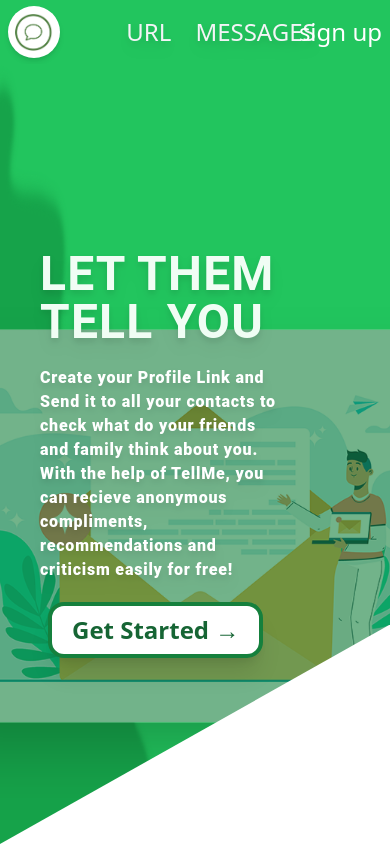
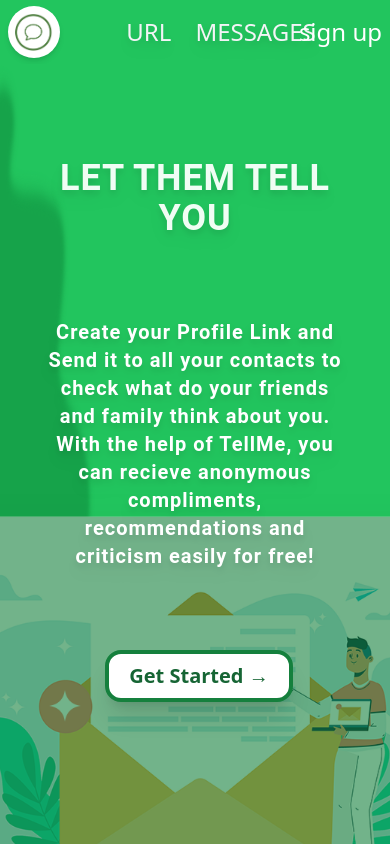
Before and after one commit to abdo-355/tell_me, a React (Create React App) app in the folder client/: page / in a window 390 px wide. Built offline with nearby package versions, Linux system fonts and the light colour scheme.

Commit message:
make the home page responsive

```diff
--- a/client/src/components/Header/HeaderImage.tsx
+++ b/client/src/components/Header/HeaderImage.tsx
@@ -4,11 +4,11 @@
   return (
     <>
       <img
-        className="flex-1 hidden z-10 md:w-3/5 md:block lg:w-3/6 aspect-auto rounded-3xl shadow-2xl mr-10"
+        className="tall:absolute tall:bottom-[2%] tall:right-5 md:bottom-0 flex-1 hidden z-10 md:w-3/5 tall:w-4/5 md:block lg:w-3/6 aspect-auto rounded-3xl shadow-2xl mr-5"
         src={Image}
         alt="a guy checking messages"
       />
-      <div className="block absolute right-0 md:hidden w-full rounded-3xl shadow-2xl overflow-hidden sm:-mr-20 -mb-36 scale-y-150 sm:-scale-x-100 sm:scale-y-100 -scale-x-150">
+      <div className="block absolute right-0 bottom-0 sm:bottom-auto md:hidden w-full rounded-3xl shadow-2xl overflow-hidden sm:-mr-20 mb-0 sm:-mb-36 scale-y-150 sm:-scale-x-100 sm:scale-y-100 -scale-x-150">
         <img src={Image} alt="a guy checking messages" />
         <div className="absolute inset-0 bg-green-700 z-[5] bg-opacity-60" />
       </div>
--- a/client/src/components/Header/HeaderText.tsx
+++ b/client/src/components/Header/HeaderText.tsx
@@ -2,11 +2,11 @@
 
 const HeaderText = () => {
   return (
-    <div className="flex flex-1 flex-col justify-center z-10 items-start mx-10">
-      <h1 className="text-5xl flex-initial flex-row font-semibold font-roboto tracking-wide z-10 drop-shadow-lg text-green-50 uppercase">
+    <div className="tall:absolute md:relative sm:top-[15%] tall:top-1/4 md:top-0 flex flex-1 flex-col justify-around pt-16 tall:pt-0 pb-28 h-full md:justify-center tall:justify-between tall:h-1/4 sm:py-0 sm:h-96 md:h-auto z-10 items-center md:items-start xsm:ml-10 xsm:mr-10">
+      <h1 className="text-4xl sm:text-5xl md:text-4xl tall:text-5xl lg:text-5xl text-center md:text-left flex-initial flex-row font-semibold font-roboto tracking-wide z-10 drop-shadow-lg text-green-50 uppercase">
         Let them tell you
       </h1>
-      <h3 className="flex-initial my-5 text-white font-extrabold font-roboto w-4/5 drop-shadow-lg tracking-wider">
+      <h3 className="flex-initial my-5 text-white font-semibold md:font-extrabold tall:font-semibold font-roboto text-xl md:text-base tall:text-lg text-center md:text-left drop-shadow-lg tracking-wider w-auto sm:w-2/3 md:w-auto tall:w-3/4">
         Create your Profile Link and Send it to all your contacts to check what
         do your friends and family think about you. With the help of TellMe, you
         can recieve anonymous compliments, recommendations and criticism easily
@@ -14,7 +14,7 @@
       </h3>
       <NavLink
         to="/auth/signup"
-        className="text-green-800 hover:text-white bg-white hover:bg-green-900 text-2xl hover:scale-105 hover:tr font-semibold transition-all duration-200 z-10 py-2 px-5 rounded-2xl border-green-700 hover:border-white border-4 remove-shake shadow-xl ml-2 translate"
+        className="text-green-800 hover:text-white bg-white hover:bg-green-900 text-xl tall:text-2xl hover:scale-105 font-semibold transition-all duration-200 z-10 py-2 px-5 rounded-2xl border-green-700 hover:border-white border-4 shadow-xl ml-2 translate"
       >
         Get Started &rarr;
       </NavLink>
--- a/client/src/pages/Home.tsx
+++ b/client/src/pages/Home.tsx
@@ -12,7 +12,7 @@
       />
       <HeaderText />
       <HeaderImage />
-      <div className="absolute inset-x-0 bottom-0 z-10 md:z-0 bg-white h-[26vh] header-triangle"></div>
+      <div className="hidden sm:block absolute inset-x-0 bottom-0 z-10 md:z-0 bg-white h-[26vh] header-triangle"></div>
     </header>
   );
 };
--- a/client/tailwind.config.js
+++ b/client/tailwind.config.js
@@ -5,7 +5,13 @@
     fontFamily: {
       roboto: ["Roboto", "sans-serif"],
     },
-    extend: {},
+    extend: {
+      screens: {
+        xsm: "300px",
+        // tablet portrait mode compatibility
+        tall: { raw: "(min-height: 920px) and (max-width: 900px)" },
+      },
+    },
   },
   plugins: [],
 };
```
